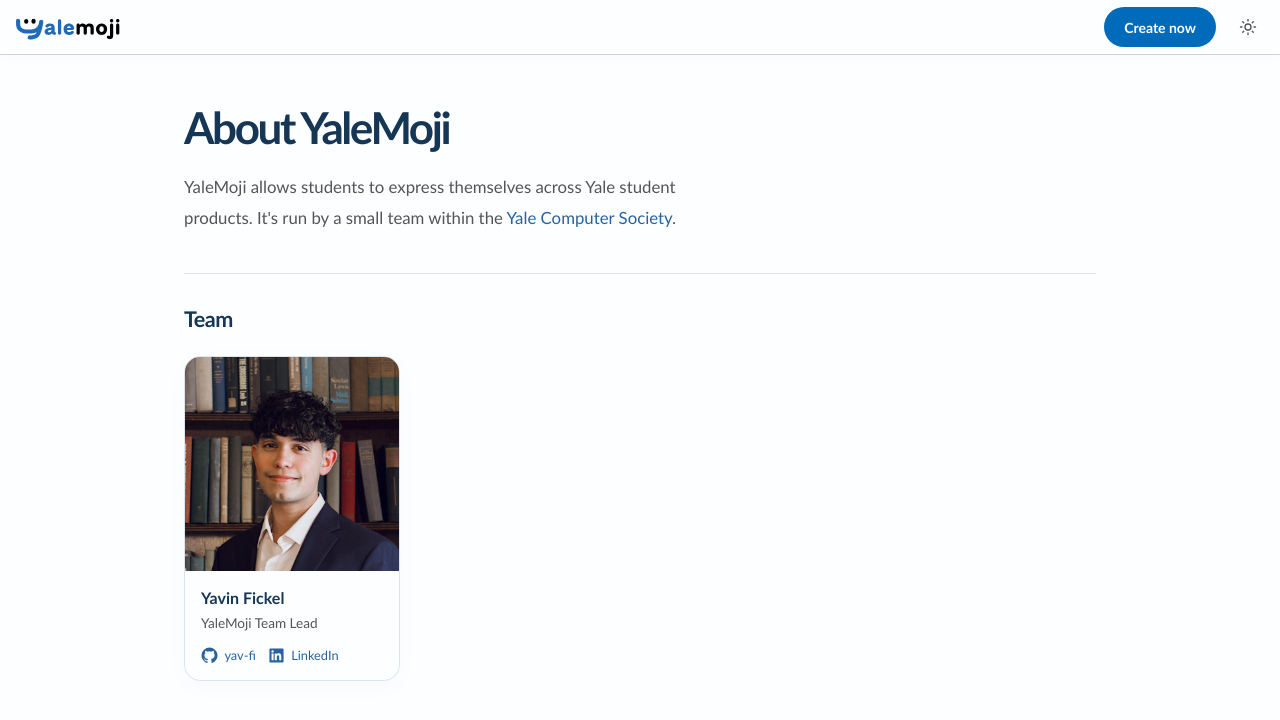
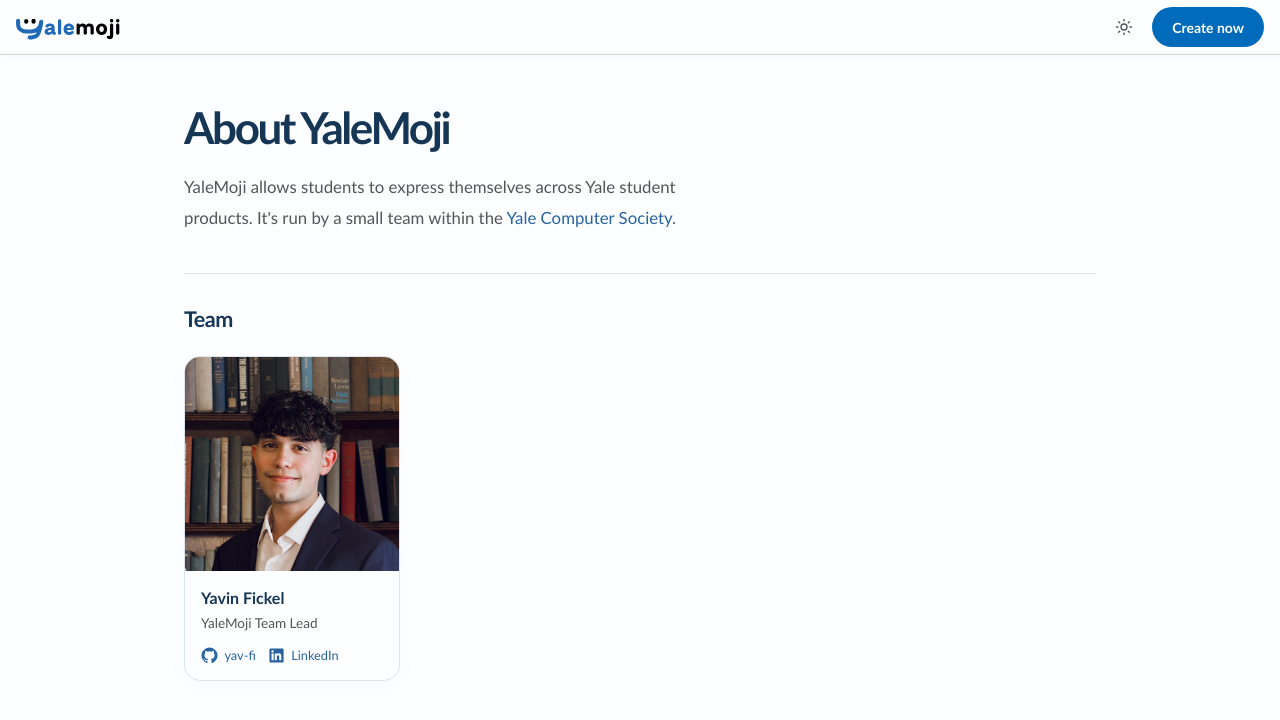
Before and after one commit to yav-fi/yalemoji, a Next.js app: page /about in a window 1280 px wide. Shown: the top 720 px of the page. Built offline with nearby package versions, Linux system fonts and the light colour scheme; no server answers.

Commit message:
Keep theme toggle first and shift it slightly right

```diff
--- a/components/site-header.tsx
+++ b/components/site-header.tsx
@@ -23,6 +23,7 @@ export function SiteHeader({
       <div className={styles.inner}>
         <Wordmark />
         <nav aria-label="Primary navigation" className={styles.nav}>
+          <ThemeToggle />
           {netid ? (
             <>
               <div className={styles.textLinks}>
@@ -31,7 +32,6 @@ export function SiteHeader({
                 </Link>
               </div>
               <div className={styles.accountControls}>
-                <ThemeToggle />
                 <AppsDropdown />
                 <ProfileMenu
                   activePage={activePage}
@@ -43,10 +43,7 @@ export function SiteHeader({
               </div>
             </>
           ) : (
-            <>
-              <a className={styles.createButton} href="/api/auth/login">Create now</a>
-              <ThemeToggle />
-            </>
+            <a className={styles.createButton} href="/api/auth/login">Create now</a>
           )}
         </nav>
       </div>
--- a/components/theme-toggle.module.css
+++ b/components/theme-toggle.module.css
@@ -4,6 +4,7 @@
   height: 2rem;
   flex-shrink: 0;
   place-items: center;
+  transform: translateX(4px);
   padding: 0;
   border: 0;
   border-radius: var(--radius-sm);
```
